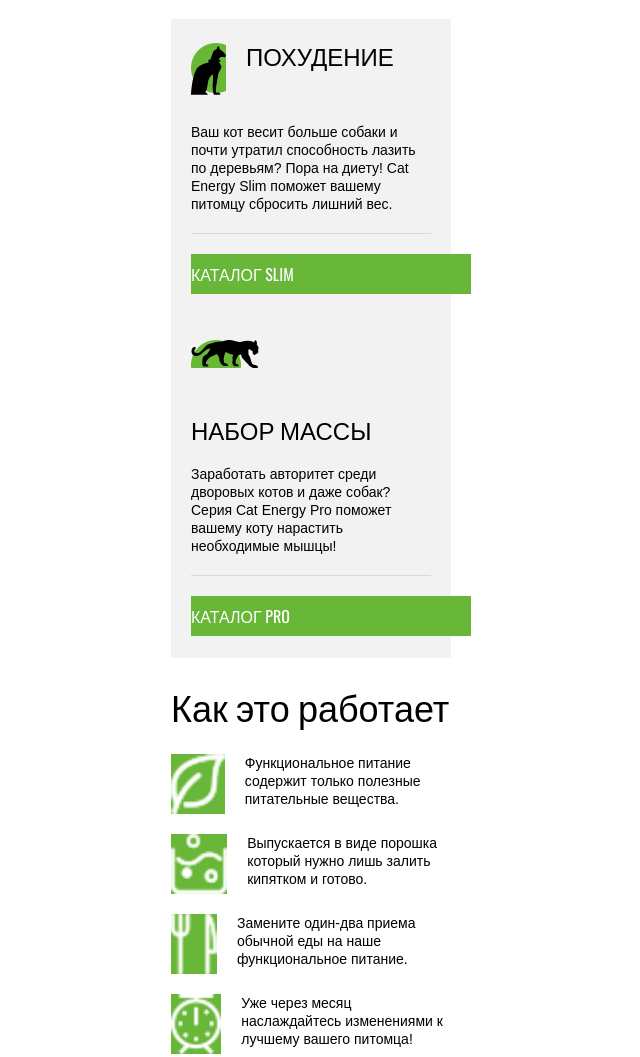
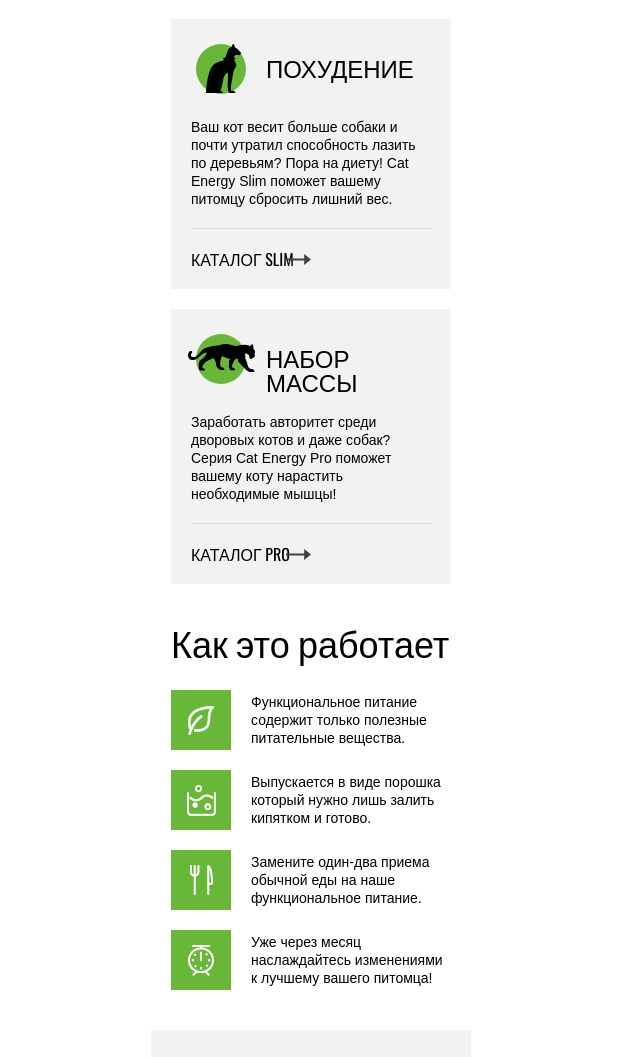
Before and after one commit to memerde/45285-cat-energy-16, a website: page source/index.html in a window 1280 px wide. Shown: the part 782-1839 px from the top of the page, without its empty margins (329-969 px from the left). Drawn offline with nearby package versions, Linux system fonts and the light colour scheme; files that its build step writes are made by us from their sources.

Commit message:
некоторые обновления

```diff
--- a/source/index.html
+++ b/source/index.html
@@ -41,27 +41,33 @@
 
         <section class="program-types">
           <article class="program-types__item program">
-            <img src="img/icon-cat-slim.svg" class="program__img" width="35" height="55" alt="Программа похудения">
-            <h3 class="program__title">
-              Похудение
-            </h3>
+            <div class="program__wrapper">
+            <div class="program__cat-slim">
+              <svg width="55px" height="55px"class="program__svg">
+                <circle cx="30" cy="30" r="25" fill="#68b738" />
+              </svg>
+            </div>
+            <h3 class="program__title">Похудение</h3></div>
             <p class="program__descript">
               Ваш кот весит больше собаки и почти утратил способность лазить по деревьям? Пора на диету! Cat Energy Slim поможет вашему питомцу сбросить лишний вес.
             </p>
-            <button class="program__button button">
-              Каталог Slim
-            </button>
+            <a href="catalog.html" class="program__link">Каталог Slim</a>
           </article>
 
           <article class="program-types__item program">
-            <img src="img/icon-cat-pro.svg" class="program__img" width="68" height="28" alt="Программа набора массы">
-            <h3 class="program__title">
-              Набор массы
-            </h3>
+            <div class="program__wrapper">
+            <div class="program__cat-pro">
+              <svg width="55px" height="55px"class="program__svg">
+                <circle cx="30" cy="30" r="25" fill="#68b738" />
+              </svg>
+            </div>
+            <h3 class="program__title">Набор массы</h3></div>
             <p class="program__descript">
               Заработать авторитет среди дворовых котов и даже собак? Серия Cat Energy Pro поможет вашему коту нарастить необходимые мышцы!
             </p>
-            <button class="program__button button">Каталог Pro</button>
+            <a href="catalog.html" class="program__link">
+              Каталог Pro
+            </a>
           </article>
         </section>
 
@@ -69,21 +75,25 @@
           <h2 class="advantages__title">
             Как это работает
           </h2>
+
           <ul class="advantages__list">
             <li class="advantages__item">
-              <img src="img/advantage-1.png" width="10" height="10" alt="Иконка" class="advantages_img">
+              <div class="advantages__icon advantages-icon--quality"></div>
               <p class="advantages__text">Функциональное питание содержит только полезные питательные вещества.</p>
             </li>
+
             <li class="advantages__item">
-              <img src="img/advantage-2.png" class="advantages_img" width="50" height="50" alt="Иконка">
+              <div class="advantages__icon advantages-icon--powder"></div>
               <p class="advantages__text">Выпускается в виде порошка который нужно лишь залить кипятком и готово.</p>
             </li>
+
             <li class="advantages__item">
-              <img src="img/advantage-3.png" class="advantages_img" width="50" height="50" alt="Иконка">
+              <div class="advantages__icon advantages-icon--function"></div>
               <p class="advantages__text">Замените один-два приема обычной еды на наше функциональное питание.</p>
             </li>
+
             <li class="advantages__item">
-              <img src="img/advantage-4.png" class="advantages_img" width="50" height="50" alt="Иконка">
+              <div class="advantages__icon advantages-icon--month"></div>
               <p class="advantages__text">Уже через месяц наслаждайтесь изменениями к лучшему вашего питомца!</p>
             </li>
           </ul>
@@ -122,12 +132,12 @@
           </ul>
         </div>
         <div class="page-footer__academy-wrapper">
-        <a class="page-footer__academy" href="https://htmlacademy.ru/intensive/adaptive">HTML Academy</a>
-        <a class="footer__academy" href="https://htmlacademy.ru/intensive/adaptive">
-          <img src="img/htmlacademy.svg" width="27" height="34" alt="Логотип Академии" class="page-footer__academy-logo">
-        </a>
+          <a class="page-footer__academy" href="https://htmlacademy.ru/intensive/adaptive">HTML Academy</a>
+          <a class="footer__academy" href="https://htmlacademy.ru/intensive/adaptive">
+            <img src="img/htmlacademy.svg" width="27" height="34" alt="Логотип Академии" class="page-footer__academy-logo">
+          </a>
+        </div>
       </div>
-    </div>
     </footer>
   </div>
   </body>
--- /dev/null
+++ b/source/less/blocks/advantages-icon.less
@@ -0,0 +1,25 @@
+.advantages-icon--quality,
+.advantages-icon--powder,
+.advantages-icon--function,
+.advantages-icon--month {
+  display: block;
+  width: 60px;
+  height: 60px;
+  margin: 0 20px 0 0;
+  background: #68b738 no-repeat center;
+}
+
+.advantages-icon--quality {
+    background-image: url("../img/advantage-1.png");
+}
+.advantages-icon--powder {
+  background-image: url("../img/advantage-2.png");
+}
+
+.advantages-icon--function {
+  background-image: url("../img/advantage-3.png");
+}
+
+.advantages-icon--month {
+  background-image: url("../img/advantage-4.png");
+}
--- a/source/less/blocks/advantages.less
+++ b/source/less/blocks/advantages.less
@@ -1,5 +1,5 @@
 .advantages {
-  padding: 30px 20px 0 20px;
+  padding: 0 20px 20px;
 }
 
 .advantages__title {
@@ -16,6 +16,7 @@
   font-weight: 400;
   font-size: 14px;
   line-height: 18px;
+  width: 200px;
   margin: 0;
 }
 
@@ -27,12 +28,6 @@
 
 .advantages__item {
   display: flex;
-  padding: 0 0 20px 0;
+  align-items: center;
+  padding:0 0 20px 0;
 }
-
-.advantages_img {
-  background-color: #68b738;
-  width: 60px;
-  height: 60px;
-  margin: 0 20px 0 0;
-}
--- a/source/less/blocks/button.less
+++ b/source/less/blocks/button.less
@@ -9,3 +9,11 @@
   padding: 10px 0;
   border: 0;
 }
+
+.button:hover {
+  background-color: #5eaa2e;
+}
+
+.button:active {
+  color: #9bc583;
+}
--- a/source/less/blocks/example.less
+++ b/source/less/blocks/example.less
@@ -1,5 +1,5 @@
 .example {
-  padding: 30px 20px 0 20px;
+  padding: 30px 20px 0;
   background-color: #f2f2f2;
 }
 
--- a/source/less/blocks/menu.less
+++ b/source/less/blocks/menu.less
@@ -16,4 +16,13 @@
 .menu__link {
   text-decoration: none;
   color: #000000;
+  cursor: pointer;
 }
+
+.menu__link:hover {
+  color: #949494;
+}
+
+.menu__link:active {
+  border-bottom: 2px solid #68b738;
+}
--- a/source/less/blocks/page-footer.less
+++ b/source/less/blocks/page-footer.less
@@ -1,7 +1,5 @@
-.page-footer__container {
+.page-footer {
   padding: 0 20px;
-  margin: 0 auto;
-  width: 320px;
 }
 
 .page-footer__logo {
--- a/source/less/blocks/program-types.less
+++ b/source/less/blocks/program-types.less
@@ -1,11 +1,5 @@
 .program-types {
-  padding: 0 20px;
-}
-
-.program-types__item {
-  display: flex;
-  flex-wrap: wrap;
-  padding: 0 20px;
+  padding: 0 20px 20px;
 }
 
 .program__descript {
--- a/source/less/blocks/program.less
+++ b/source/less/blocks/program.less
@@ -1,5 +1,16 @@
 .program {
+  display: flex;
+  flex-wrap: wrap;
   background-color: #f2f2f2;
+  padding: 20px 20px;
+  margin: 0 0 20px 0;
+}
+.program__svg {
+  margin: 0 20px 0 0;
+}
+
+.program__wrapper {display: flex;
+  margin: 0 0 20px 0;
 }
 
 .program__title {
@@ -8,12 +19,9 @@
   font-size: 24px;
   line-height: 24px;
   text-transform: uppercase;
-}
+  padding: 16px 0 0 0;
+  margin: 0;
 
-.program__img {
-  background-image: url("/img/Ellipse.png");
-  background-repeat: no-repeat;
-  margin: 24px 20px 25px 0;
 }
 
 .program__descript {
@@ -22,6 +30,7 @@
   font-size: 14px;
   line-height: 18px;
   margin: 0 0 20px 0;
+  padding: 0 0 20px 0;
 }
 
 .program__button {
@@ -33,3 +42,51 @@
   text-align: left;
   text-transform: uppercase;
 }
+
+.program__link {
+  position: relative;
+  font-size: 16px;
+  line-height: 20px;
+  font-family: "Oswald", "Arial", sans-serif;
+  text-align: left;
+  text-decoration: none;
+  text-transform: uppercase;
+  color: #000000;
+}
+
+.program__link::after {
+  position: absolute;
+  top: 5px;
+  left: 95px;
+  width: 25px;
+  height: 25px;
+  content: "";
+  background-image: url("../img/icon-right-arrow-long.svg");
+  background-repeat: no-repeat;
+}
+
+.program__cat-pro,
+.program__cat-slim {
+  position: relative;
+  margin: 0;
+}
+
+.program__cat-pro::after {
+  position: absolute;
+  background: url("../img/icon-cat-pro.svg") no-repeat;
+  top: 15px;
+  left: -3px;
+  width: 67px;
+  height: 28px;
+  content: "";
+}
+
+.program__cat-slim::after {
+  position: absolute;
+  background: url("../img/icon-cat-slim.svg") no-repeat;
+  width: 35px;
+  height: 49px;
+  top: 5px;
+  left: 15px;
+  content: "";
+}
--- a/source/less/style.less
+++ b/source/less/style.less
@@ -8,9 +8,10 @@
 @import ".\blocks\container.less";
 @import ".\blocks\page-main.less";
 @import ".\blocks\home.less";
+@import ".\blocks\program.less";
 @import ".\blocks\program-types.less";
-@import ".\blocks\program.less";
 @import ".\blocks\advantages.less";
+@import ".\blocks\advantages-icon.less";
 @import ".\blocks\example.less";
 @import ".\blocks\contacts.less";
 @import ".\blocks\page-footer.less";
```
Also changed, not shown: source/catalog.html (+2 -3 lines), source/form.html (+8 -11 lines).
